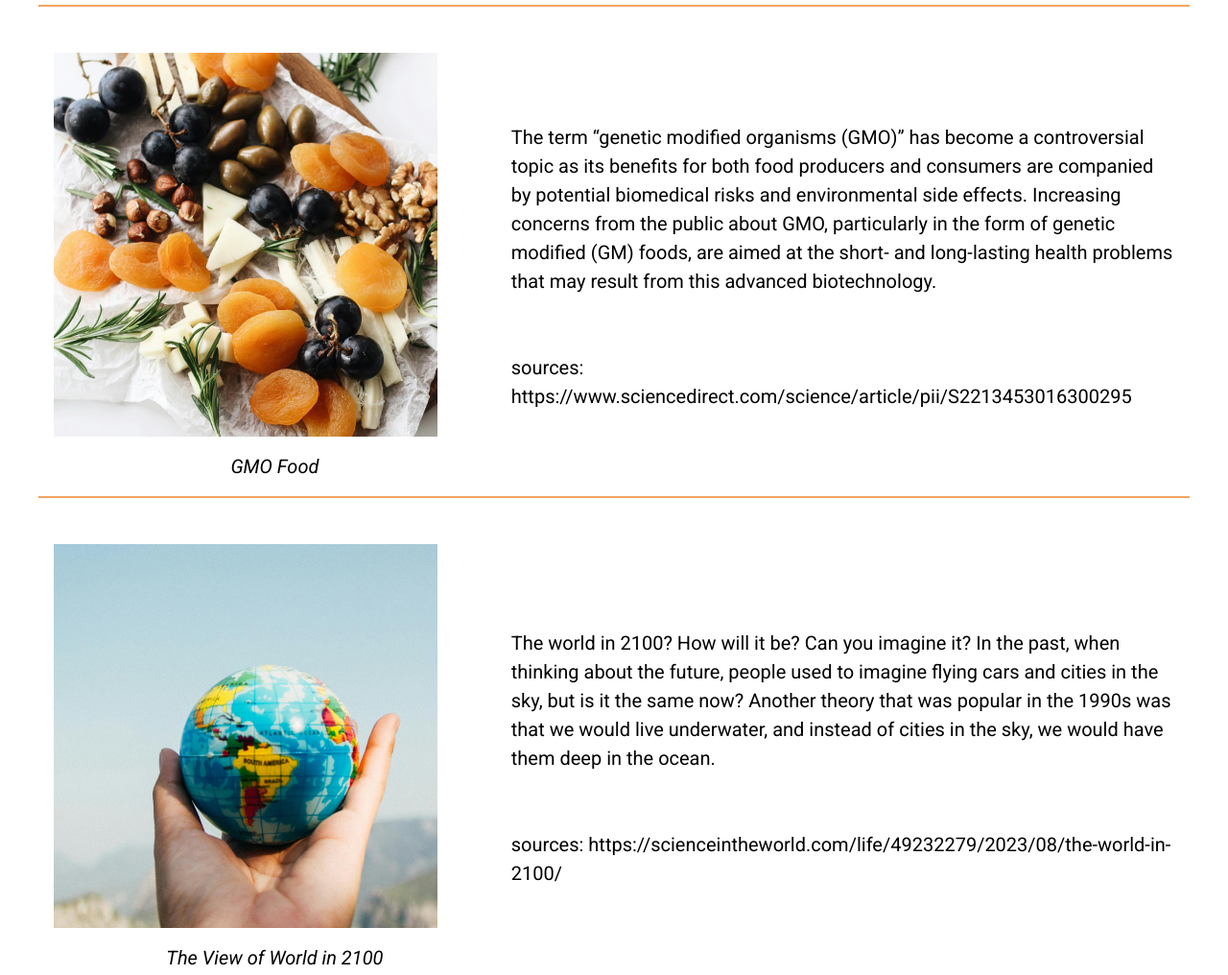
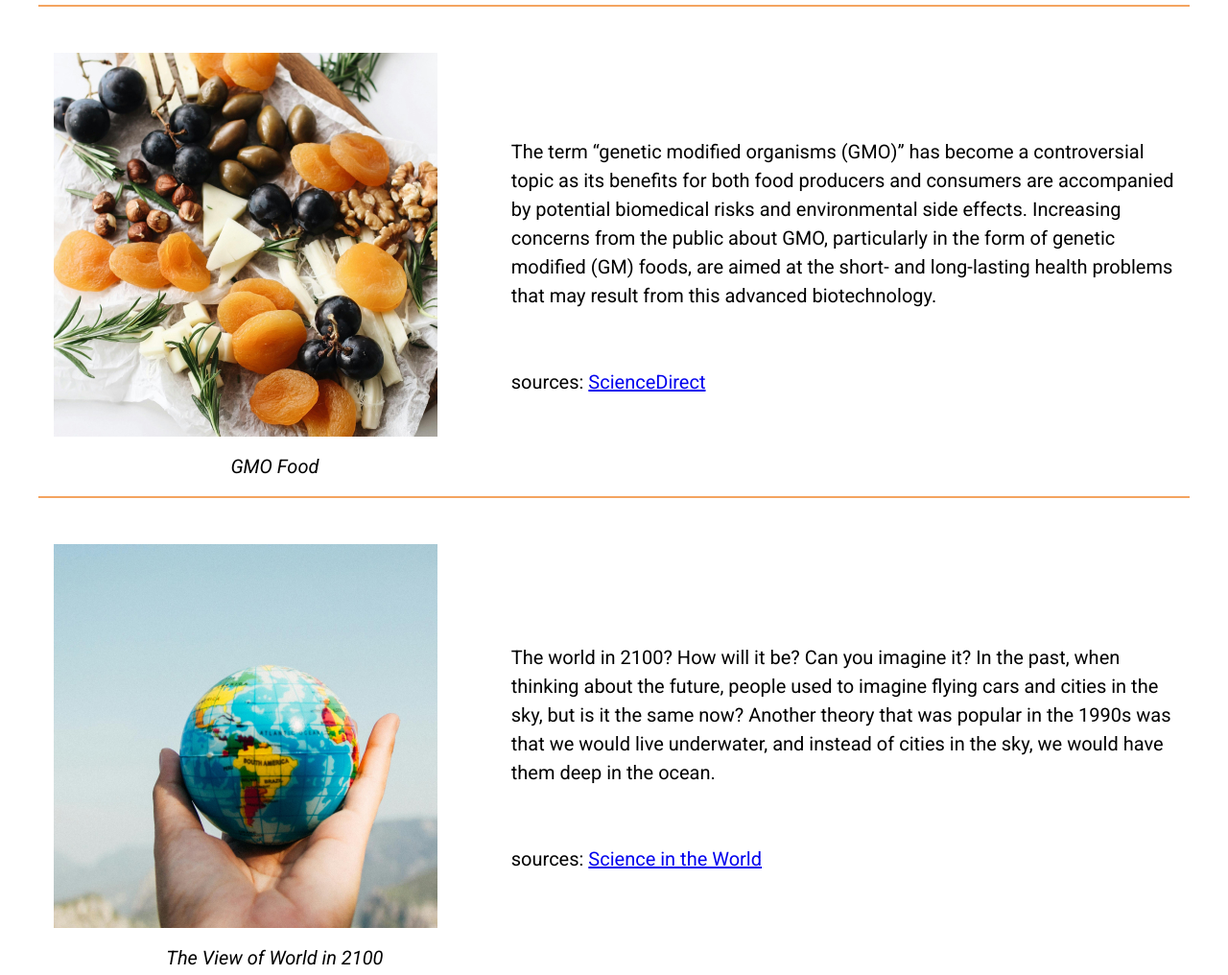
Before and after one commit to Hitulc19/hot-topics, a plain HTML site: page index.html in a window 1280 px wide. Shown: the part 800-1816 px from the top of the page at 96% size. Drawn offline with Linux system fonts and the light colour scheme.

Commit message:
Update home.html

```diff
--- a/partials/home.html
+++ b/partials/home.html
@@ -5,7 +5,7 @@
     </figure>
     <p>The time value of money (TVM) is the concept that the money you have in your pocket today is worth more than the
         same amount would be if you received it in the future because of the profit it can earn during the interim. <br>
-        <br> <br> sources: https://www.businessinsider.com/personal-finance/investing/time-value-of-money</p>
+        <br> <br> sources: <a href="https://www.businessinsider.com/personal-finance/investing/time-value-of-money">Business Insider</a></p>
 </article>
 
 <article>
@@ -14,10 +14,10 @@
         <figcaption>GMO Food</figcaption>
     </figure>
     <p>The term “genetic modified organisms (GMO)” has become a controversial topic as its benefits for both food
-        producers and consumers are companied by potential biomedical risks and environmental side effects. Increasing
+        producers and consumers are accompanied by potential biomedical risks and environmental side effects. Increasing
         concerns from the public about GMO, particularly in the form of genetic modified (GM) foods, are aimed at the
         short- and long-lasting health problems that may result from this advanced biotechnology. <br> <br> <br>
-        sources: https://www.sciencedirect.com/science/article/pii/S2213453016300295</p>
+        sources: <a href="https://www.sciencedirect.com/science/article/pii/S2213453016300295">ScienceDirect</a></p>
 </article>
 
 <article>
@@ -28,5 +28,5 @@
     <p>The world in 2100? How will it be? Can you imagine it? In the past, when thinking about the future, people used
         to imagine flying cars and cities in the sky, but is it the same now? Another theory that was popular in the
         1990s was that we would live underwater, and instead of cities in the sky, we would have them deep in the ocean.
-        <br> <br> <br> sources: https://scienceintheworld.com/life/49232279/2023/08/the-world-in-2100/</p>
+        <br> <br> <br> sources: <a href="https://scienceintheworld.com/life/49232279/2023/08/the-world-in-2100/">Science in the World</a></p>
 </article>
```
